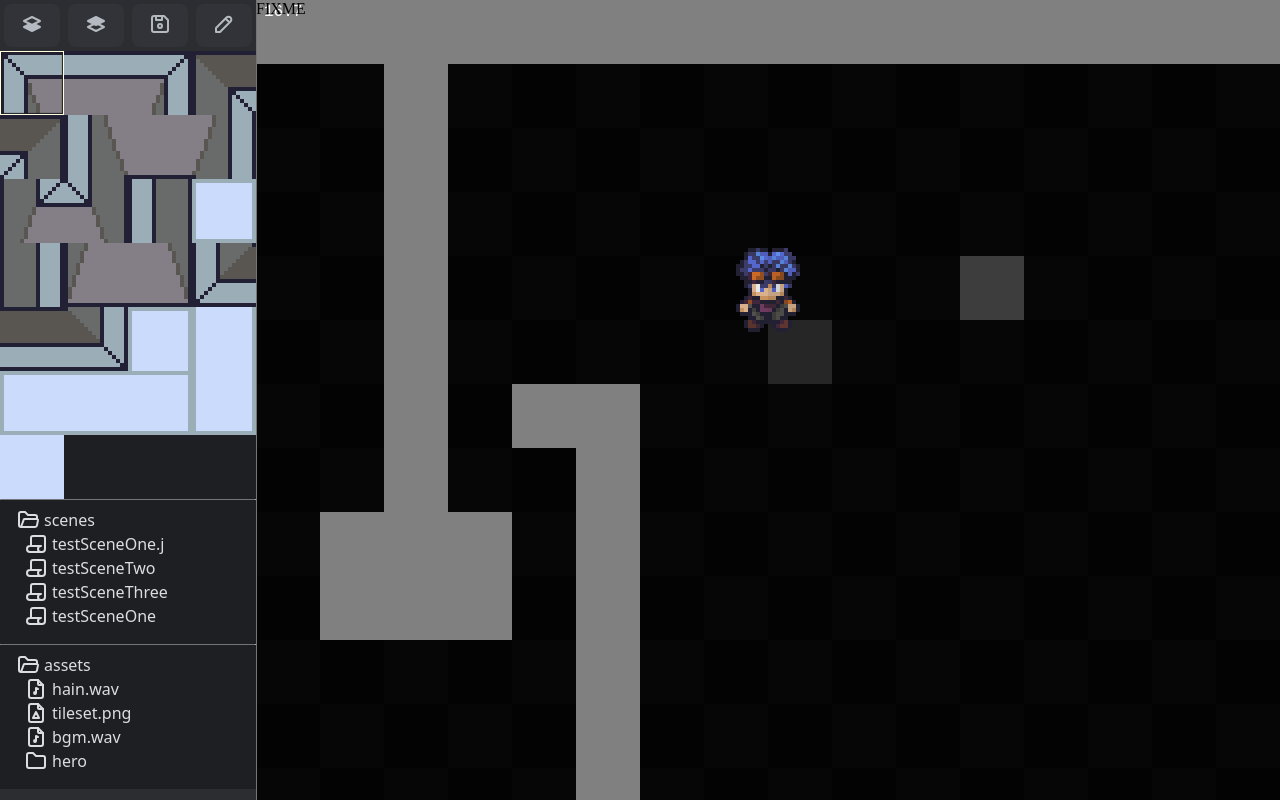
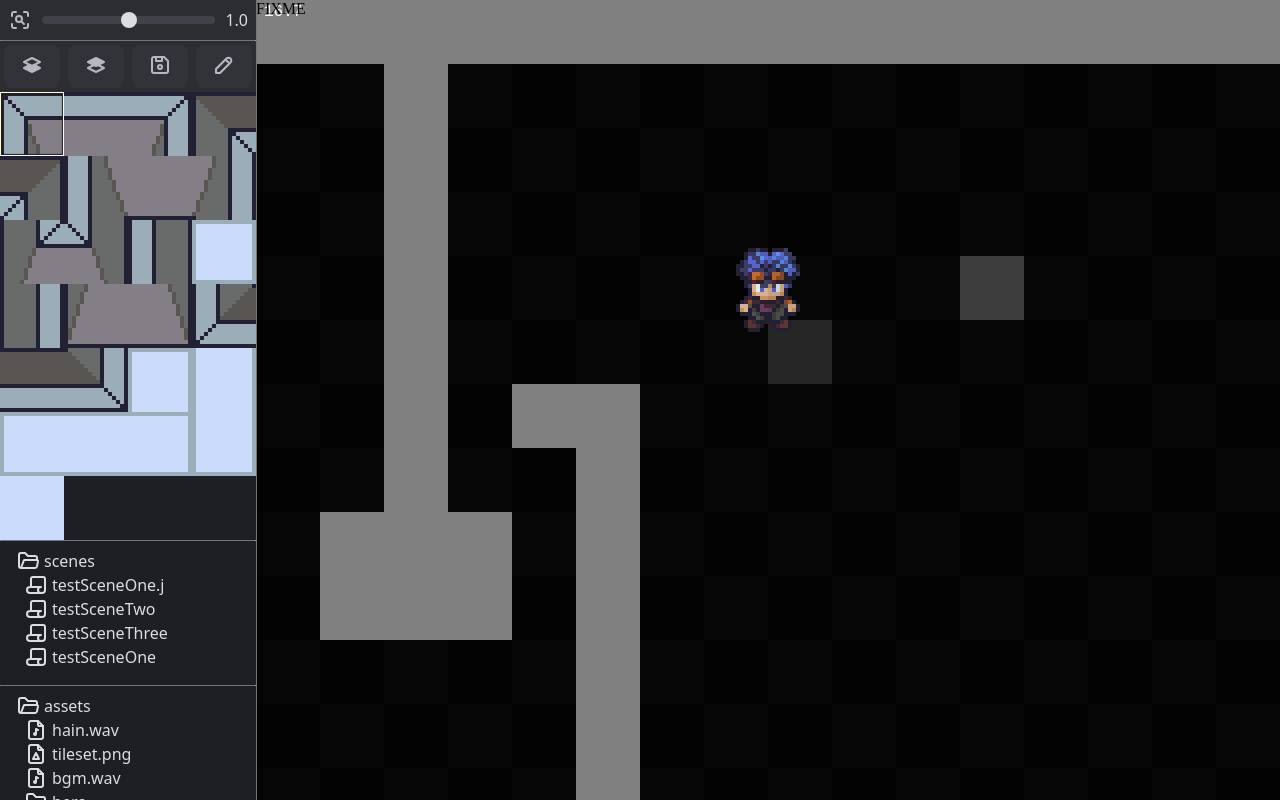
Before and after one commit to pagequit/-, a Solid app: page / in a window 1280 px wide. Built offline with nearby package versions, Linux system fonts and the light colour scheme.

Commit message:
Add range slider

```diff
--- /dev/null
+++ b/devTools/RangeSlider.tsx
@@ -0,0 +1,26 @@
+import { type Component, type JSX } from "solid-js";
+
+export const RangeSlider: Component<{
+  name: string;
+  min: number;
+  max: number;
+  step: number;
+  value: number;
+  children: JSX.Element;
+  onChange?: (value: number) => void;
+  onInput?: (value: number) => void;
+}> = (props) => (
+  <label class="range-slider">
+    {props.children}
+    <input
+      type="range"
+      name={props.name}
+      min={props.min}
+      max={props.max}
+      step={props.step}
+      value={props.value}
+      onChange={(e) => props.onChange && props.onChange(e.target.valueAsNumber)}
+      onInput={(e) => props.onInput && props.onInput(e.target.valueAsNumber)}
+    />
+  </label>
+);
--- /dev/null
+++ b/devTools/TileWindow.tsx
@@ -0,0 +1,63 @@
+import { createSignal, Show, type Component } from "solid-js";
+import {
+  FloppyDiscIcon,
+  PencilIcon,
+  StackBackwardIcon,
+  StackForwardIcon,
+} from "./icons/index.ts";
+import { type SceneProxy } from "../game/scenes.ts";
+import { scaleBase, tileSize } from "../game/constants.ts";
+import { loadImage } from "../lib/loadImage.ts";
+
+export const TileWindow: Component<{ sceneProxy: SceneProxy }> = ({
+  sceneProxy,
+}) => {
+  const [tileset, setTileset] = createSignal<HTMLImageElement | null>(null);
+  const [tileIndex, setTileIndex] = createSignal(0);
+
+  let xCount = 0;
+  let yCount = 0;
+  loadImage(sceneProxy.current.data.tileset).then((image) => {
+    xCount = (image.naturalWidth * scaleBase) / tileSize;
+    yCount = (image.naturalHeight * scaleBase) / tileSize;
+    setTileset(image);
+  });
+
+  return (
+    <div class="tile-window">
+      <div class="icon-bar">
+        <button class="btn">
+          <StackBackwardIcon />
+        </button>
+        <button class="btn">
+          <StackForwardIcon />
+        </button>
+        <button class="btn">
+          <FloppyDiscIcon />
+        </button>
+        <button class="btn">
+          <PencilIcon />
+        </button>
+      </div>
+
+      <Show when={tileset()}>
+        <div class="tileset">
+          {[...Array(xCount * yCount)].map((_, index) => (
+            <div
+              class={"tileset-tile" + (tileIndex() === index ? " active" : "")}
+              style={{
+                ["width"]: `${tileSize}px`,
+                ["height"]: `${tileSize}px`,
+                ["background-image"]: `url(${tileset()!.src})`,
+                ["background-position-x"]: `-${(index % xCount) * tileSize}px`,
+                ["background-position-y"]: `-${((index / yCount) | 0) * tileSize}px`,
+                ["background-size"]: `${tileset()!.naturalWidth * scaleBase}px ${tileset()!.naturalHeight * scaleBase}px`,
+              }}
+              on:click={() => setTileIndex(index)}
+            ></div>
+          ))}
+        </div>
+      </Show>
+    </div>
+  );
+};
--- /dev/null
+++ b/devTools/icons/ZoomScan.tsx
@@ -0,0 +1,17 @@
+export const ZoomScanIcon = () => (
+  <svg
+    xmlns="http://www.w3.org/2000/svg"
+    width={24}
+    height={24}
+    viewBox="0 0 24 24"
+  >
+    <path
+      fill="none"
+      stroke="currentColor"
+      stroke-linecap="round"
+      stroke-linejoin="round"
+      stroke-width={2}
+      d="M4 8V6a2 2 0 0 1 2-2h2M4 16v2a2 2 0 0 0 2 2h2m8-16h2a2 2 0 0 1 2 2v2m-4 12h2a2 2 0 0 0 2-2v-2M8 11a3 3 0 1 0 6 0a3 3 0 0 0-6 0m8 5l-2.5-2.5"
+    ></path>
+  </svg>
+);
--- a/devTools/icons/index.ts
+++ b/devTools/icons/index.ts
@@ -1,9 +1,11 @@
 export * from "./FileDelta.tsx";
 export * from "./FileMusic.tsx";
 export * from "./FileUnknown.tsx";
+export * from "./FloppyDisc.tsx";
 export * from "./Folder.tsx";
 export * from "./FolderOpen.tsx";
+export * from "./Pencil.tsx";
 export * from "./Script.tsx";
-export * from "./Pencil.tsx";
 export * from "./StackBackward.tsx";
 export * from "./StackForward.tsx";
+export * from "./ZoomScan.tsx";
--- a/devTools/main.tsx
+++ b/devTools/main.tsx
@@ -1,21 +1,20 @@
 import "./styles.css";
 import {
+  createEffect,
   createSignal,
   onCleanup,
   onMount,
-  Show,
   type Component,
 } from "solid-js";
 import { render } from "solid-js/web";
 import { AssetBrowser } from "./AssetBrowser.tsx";
 import { SceneBrowser } from "./SceneBrowser.tsx";
-import { FloppyDiscIcon } from "./icons/FloppyDisc.tsx";
-import { PencilIcon } from "./icons/Pencil.tsx";
-import { StackBackwardIcon } from "./icons/StackBackward.tsx";
-import { StackForwardIcon } from "./icons/StackForward.tsx";
 import { type SceneProxy } from "../game/scenes.ts";
-import { scaleBase, tileSize } from "../game/constants.ts";
-import { loadImage } from "../lib/loadImage.ts";
+import { TileWindow } from "./TileWindow.tsx";
+import { RangeSlider } from "./RangeSlider.tsx";
+import { ZoomScanIcon } from "./icons/index.ts";
+import { zoomViewport } from "../lib/Viewport.ts";
+import { viewport } from "../main.ts";
 
 export function useDevTools(
   appContainer: HTMLElement,
@@ -46,8 +45,11 @@ const DevTools: Component<{
     ".game-container",
   ) as HTMLElement;
 
-  function getGameContainerStyle(width: number): string {
-    return `position: absolute; top: 0; left: ${width}px; width: ${self.innerWidth - width}px;`;
+  function adjustGameContainerStyle(
+    container: HTMLElement,
+    width: number,
+  ): void {
+    container.style = `position: absolute; top: 0; left: ${width}px; width: ${self.innerWidth - width}px;`;
   }
 
   function stopResizeX() {
@@ -62,23 +64,12 @@ const DevTools: Component<{
     newWidth = Math.min(newWidth, self.innerWidth - 64);
 
     setWidth(newWidth);
-    gameContainer.style = getGameContainerStyle(newWidth);
+    adjustGameContainerStyle(gameContainer, newWidth);
   }
 
   const [width, setWidth] = createSignal(256);
-  gameContainer.style = getGameContainerStyle(width());
+  adjustGameContainerStyle(gameContainer, width());
   let resizeX = false;
-
-  const [tileset, setTileset] = createSignal<HTMLImageElement | null>(null);
-  const [tileIndex, setTileIndex] = createSignal(0);
-
-  let xCount = 0;
-  let yCount = 0;
-  loadImage(sceneProxy.current.data.tileset).then((image) => {
-    xCount = (image.naturalWidth * scaleBase) / tileSize;
-    yCount = (image.naturalHeight * scaleBase) / tileSize;
-    setTileset(image);
-  });
 
   onMount(() => {
     self.addEventListener("mousemove", handleResize);
@@ -92,46 +83,37 @@ const DevTools: Component<{
     self.removeEventListener("resize", handleResize);
   });
 
+  const [scale, setScale] = createSignal(1);
+  createEffect(() => {
+    zoomViewport(
+      viewport,
+      scale(),
+      sceneProxy.current.width,
+      sceneProxy.current.height,
+    );
+  });
+
   return (
     <div class="dev-container" style={{ width: `${width()}px` }}>
       <div class="dev-tools">
-        <div class="tile-window">
-          <div class="icon-bar">
-            <button class="btn">
-              <StackBackwardIcon />
-            </button>
-            <button class="btn">
-              <StackForwardIcon />
-            </button>
-            <button class="btn">
-              <FloppyDiscIcon />
-            </button>
-            <button class="btn">
-              <PencilIcon />
-            </button>
-          </div>
+        <div class="dev-scale">
+          <RangeSlider
+            name="scale"
+            min={0.5}
+            max={1.5}
+            step={0.1}
+            value={scale()}
+            onInput={(value) => setScale(value)}
+          >
+            <span role="button" onClick={() => setScale(1)}>
+              <ZoomScanIcon />
+            </span>
+          </RangeSlider>
+          <span>{scale().toFixed(1)}</span>
+        </div>
+        <hr />
 
-          <Show when={tileset()}>
-            <div class="tileset">
-              {[...Array(xCount * yCount)].map((_, index) => (
-                <div
-                  class={
-                    "tileset-tile" + (tileIndex() === index ? " active" : "")
-                  }
-                  style={{
-                    ["width"]: `${tileSize}px`,
-                    ["height"]: `${tileSize}px`,
-                    ["background-image"]: `url(${tileset()!.src})`,
-                    ["background-position-x"]: `-${(index % xCount) * tileSize}px`,
-                    ["background-position-y"]: `-${((index / yCount) | 0) * tileSize}px`,
-                    ["background-size"]: `${tileset()!.naturalWidth * scaleBase}px ${tileset()!.naturalHeight * scaleBase}px`,
-                  }}
-                  on:click={() => setTileIndex(index)}
-                ></div>
-              ))}
-            </div>
-          </Show>
-        </div>
+        <TileWindow sceneProxy={sceneProxy} />
         <hr />
 
         <SceneBrowser />
@@ -140,7 +122,7 @@ const DevTools: Component<{
         <AssetBrowser />
       </div>
 
-      <div class="dev-tools-resize" on:mousedown={() => (resizeX = true)}></div>
+      <div class="dev-tools-resize" onMouseDown={() => (resizeX = true)}></div>
     </div>
   );
 };
--- a/devTools/styles.css
+++ b/devTools/styles.css
@@ -40,6 +40,9 @@
   --rgb-black: 30, 31, 34;
   --c-black: rgb(var(--rgb-black));
 
+  --c-primary: var(--c-blurple);
+  --c-secondary: var(--c-fuchsia);
+
   --c-bg-0: rgb(30, 31, 34);
   --c-bg-1: rgb(43, 45, 49);
   --c-bg-2: rgb(49, 51, 56);
@@ -71,7 +74,7 @@
   *:focus {
     outline-width: 2px;
     outline-style: solid;
-    outline-color: var(--c-fuchsia);
+    outline-color: var(--c-primary);
   }
 }
 
@@ -188,3 +191,90 @@
   border-color: var(--c-fg-0);
   box-shadow: inset var(--c-bg-0) 0 0 1px 1px;
 }
+
+.dev-scale {
+  display: flex;
+  width: 100%;
+  flex-flow: row nowrap;
+  align-items: center;
+  justify-content: center;
+  padding-right: var(--sp-2);
+}
+
+.range-slider {
+  width: 100%;
+  color: var(--c-fg-2);
+  display: flex;
+  flex-flow: row nowrap;
+  justify-content: center;
+  align-items: center;
+  gap: var(--sp-2);
+  font-family: var(--font-sans);
+  font-weight: bold;
+  padding: var(--sp-2);
+}
+
+.range-slider [role="button"] {
+  cursor: pointer;
+  display: flex;
+  align-items: center;
+  justify-content: center;
+}
+
+.range-slider [type="range"] {
+  cursor: pointer;
+  appearance: none;
+  background: transparent;
+  border-radius: var(--sp-2);
+  height: var(--sp-3);
+  flex: auto;
+
+  &:focus {
+    outline: 0;
+  }
+
+  &::-webkit-slider-runnable-track {
+    width: 100%;
+    height: var(--sp-2);
+    border-radius: var(--sp-3);
+    color: transparent;
+    background: var(--c-bg-3);
+    border: none;
+  }
+  &::-webkit-slider-thumb {
+    height: var(--sp-3);
+    width: var(--sp-3);
+    border-radius: var(--sp-3);
+    border: none;
+    background: var(--c-fg-1);
+    margin-top: calc(var(--sp-1) * -1);
+    --webkit-appearance: none;
+    appearance: none;
+  }
+  &:focus::-webkit-slider-thumb {
+    outline-width: 2px;
+    outline-style: solid;
+    outline-color: var(--c-primary);
+  }
+
+  &::-moz-range-track {
+    width: 100%;
+    height: var(--sp-2);
+    border-radius: var(--sp-3);
+    color: transparent;
+    background: var(--c-bg-3);
+    border: none;
+  }
+  &::-moz-range-thumb {
+    height: var(--sp-3);
+    width: var(--sp-3);
+    border-radius: var(--sp-3);
+    border: none;
+    background: var(--c-fg-1);
+  }
+  &:focus::-moz-range-thumb {
+    outline-width: 2px;
+    outline-style: solid;
+    outline-color: var(--c-primary);
+  }
+}
```
Also changed, not shown: package.json (+5 -5 lines), 1 other file.
